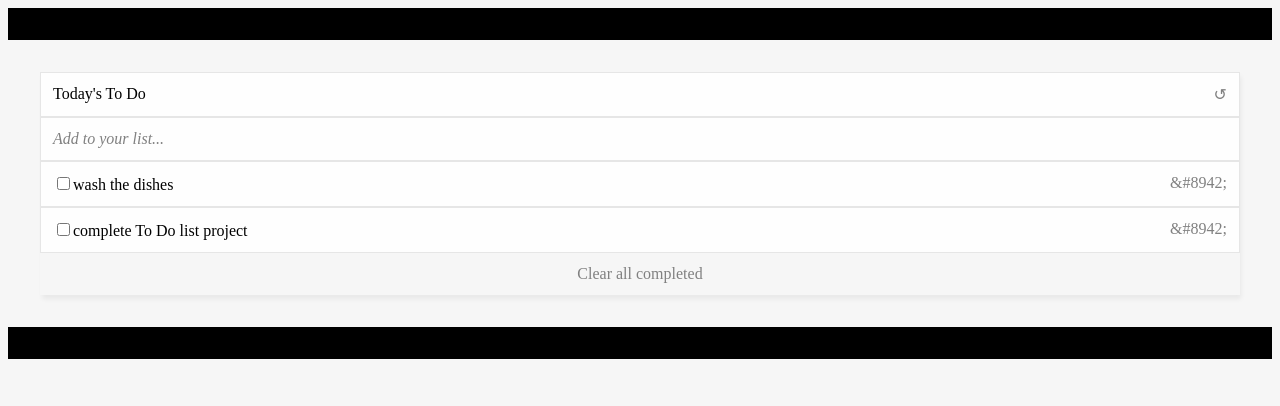
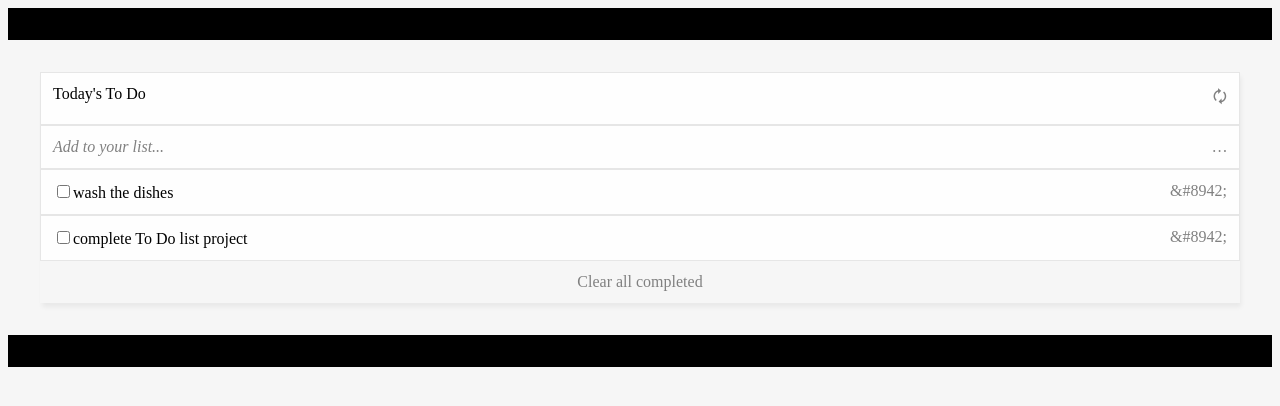
Before and after one commit to qwibbler/todo-list, a website built with webpack: page src/index.html in a window 1280 px wide. Built offline with nearby package versions, Linux system fonts and the light colour scheme.

Commit message:
Change refresh unicode and add (Add) unicode

```diff
--- a/src/index.html
+++ b/src/index.html
@@ -11,8 +11,8 @@
   <main>
     <div class="todo wrapper">
       <ul class="todo headline">
-        <li id="heading">Today's To Do <span>&#8634;</span></li>
-        <li id="subheading">Add to your list...</li>
+        <li id="heading">Today's To Do <span>&#128472;</span></li>
+        <li id="subheading">Add to your list... <span>&#8230;</span></li>
       </ul>
       <ul class="todo items">
       </ul>
```
